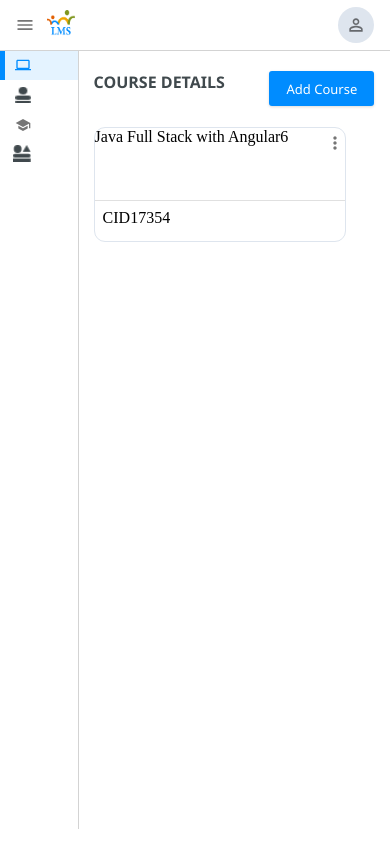
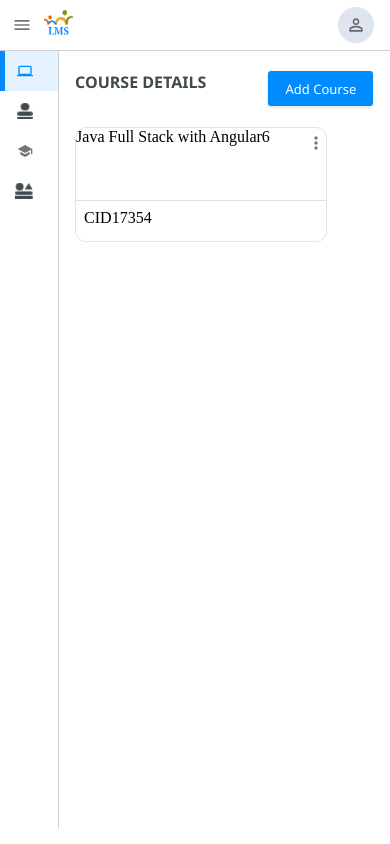
Before and after one commit to utpalmaji01/LearningManagementSystem_React, a React (Create React App) app: page /dashboard/Course in a window 390 px wide. Built offline with nearby package versions, Linux system fonts and the light colour scheme; no server answers; sample sign-in values are in the browser's storage.

Commit message:
refactor(style): responsiveness of sidenavbar

```diff
--- a/src/component/appBar/appbar.scss
+++ b/src/component/appBar/appbar.scss
@@ -11,11 +11,10 @@
   .app-picture {
     width: 20%;
     display: flex;
-    justify-content: center;
     align-items: center;
-    .navBar-toggle-button{
+    // .navBar-toggle-button{
 
-    }
+    // }
     .lms-logo {
       width: 30%;
       height: 90%;
--- a/src/component/dashboard/dashboard.jsx
+++ b/src/component/dashboard/dashboard.jsx
@@ -1,20 +1,22 @@
 import React, { useEffect, useState, lazy, Suspense } from "react";
 import { Switch, Route } from "react-router-dom";
+import clsx from "clsx";
 import AppBar from "../appBar/Appbar.jsx";
 import SidenavBar from "../sideNavBar/SidenavBar.jsx";
 import Loader from "../lazyLoading/Loading.jsx";
 import Mentor from "../mentor/Mentor.jsx";
 import Student from "../student/Student.jsx";
-import adminServices from '../../services/admin_service.js';
+import adminServices from "../../services/admin_service.js";
 import Course from "../course/Course.jsx";
 import "./dashboard.scss";
 const Dashboard = () => {
   const [selectedMenu, setSelectedMenu] = useState("DashBoard");
   const [allCource, setAllCource] = useState(null);
-  const [sideNavOpen,setSideNavOpen] = useState(false);
+  const [sideNavOpen, setSideNavOpen] = useState(false);
 
   useEffect(() => {
-    adminServices.fetchAllCourse()
+    adminServices
+      .fetchAllCourse()
       .then((responce) => {
         console.log(responce);
         setAllCource(responce.data);
@@ -32,13 +34,21 @@ const Dashboard = () => {
       );
     });
   });
+  // className={clsx("dashboard-side-navbar", {
+  //   "dashboard-side-navbar-active":
+  //     this.state.sideNavOpen
+  // })}
   return (
     <div className="dashboard-container">
       <div className="dashboard-header">
         <AppBar sideNavOpen={sideNavOpen} setSideNavOpen={setSideNavOpen} />
       </div>
       <div className="dashboard-body">
-        <div className="dashboard-side-navbar">
+        <div
+          className={clsx("dashboard-side-navbar", {
+            "dashboard-side-navbar-active": sideNavOpen,
+          })}
+        >
           <SidenavBar
             selectedMenu={selectedMenu}
             setSelectedMenu={setSelectedMenu}
@@ -46,7 +56,11 @@ const Dashboard = () => {
             setSideNavOpen={setSideNavOpen}
           />
         </div>
-        <div className="dashboard-details">
+        <div
+          className={clsx("dashboard-details", {
+            "dashboard-details-shift": sideNavOpen,
+          })}
+        >
           <Switch>
             <Route
               path="/dashboard/main"
--- a/src/component/dashboard/dashboard.scss
+++ b/src/component/dashboard/dashboard.scss
@@ -19,28 +19,83 @@
       margin: 50px 0 0;
     }
     .dashboard-side-navbar {
-      width: 20%;
+      width: 4%;
       height: calc(100% - 65px);
       position: fixed;
       border-right: 1px solid $color-lightgray;
+      border-top: 1px solid $color-lightgray;
+      box-sizing: border-box;
+      background-color: $color-white;
+      z-index: 5;
+      &:hover {
+        width: 20%;
+        @media screen and (max-width: $break-medium) {
+          width: 25%;
+        }
+        @media screen and (max-width: $break-small) {
+          width: 35%;
+        }
+        @media screen and (max-width: $break-xsmall) {
+          width: 50%;
+        }
+      }
+      @media screen and (max-width: $break-large) {
+        width: 6%;
+      }
+      @media screen and (max-width: $break-medium) {
+        width: 8%;
+      }
       @media screen and (max-width: $break-small) {
-        width: 30%;
+        width: 10%;
       }
       @media screen and (max-width: $break-xsmall) {
-        width: 20%;
-        &:hover {
-          width: 35%;
-        }
+        width: 15%;
+      }
+      // @media screen and (max-width: $break-xsmall) {
+      //   width: 20%;
+      //   &:hover {
+      //     width: 35%;
+      //   }
+      // }
+    }
+    .dashboard-side-navbar.dashboard-side-navbar-active {
+      width: 20%;
+      @media screen and (max-width: $break-medium) {
+        width: 25%;
+      }
+      @media screen and (max-width: $break-small) {
+        width: 32%;
+      }
+      @media screen and (max-width: $break-xsmall) {
+        width: 45%;
       }
     }
     .dashboard-details {
-      margin: 0 0 0 20%;
+      margin: 0 0 0 4%;
       flex-grow: 1;
+      @media screen and (max-width: $break-large) {
+        margin: 0 0 0 6%;
+      }
+      @media screen and (max-width: $break-medium) {
+        margin: 0 0 0 8%;
+      }
       @media screen and (max-width: $break-small) {
-        margin: 0 0 0 30%;
+        margin: 0 0 0 10%;
       }
       @media screen and (max-width: $break-xsmall) {
-        margin: 0 0 0 20%;
+        margin: 0 0 0 15%;
+      }
+    }
+    .dashboard-details.dashboard-details-shift {
+      margin: 0 0 0 20%;
+      @media screen and (max-width: $break-medium) {
+        margin: 0 0 0 25%;
+      }
+      @media screen and (max-width: $break-small) {
+        margin: 0 0 0 32%;
+      }
+      @media screen and (max-width: $break-xsmall) {
+        margin: 0 0 0 45%;
       }
     }
   }
--- a/src/component/mainDashboard/MainDashboard.jsx
+++ b/src/component/mainDashboard/MainDashboard.jsx
@@ -42,10 +42,10 @@ class MainDashboard extends Component {
 
   showPerticularCource = (cource) => {
     console.log("hello");
-    // this.setState({
-    //   showPerticularCourceDetails: true,
-    //   perticularCource: cource,
-    // });
+    this.setState({
+      showPerticularCourceDetails: true,
+      perticularCource: cource,
+    });
   };
 
   render() {
--- a/src/component/mainDashboard/mainDashboard.scss
+++ b/src/component/mainDashboard/mainDashboard.scss
@@ -13,9 +13,12 @@
     justify-content: flex-start;
     padding: 10px 0;
     .each-cource {
-      width: 23%;
+      width: 18%;
       margin: 10px 1%;
       @media screen and (max-width: $break-large) {
+        width: 23%;
+      }
+      @media screen and (max-width: $break-medium) {
         width: 31%;
       }
       @media screen and (max-width: $break-small) {
--- a/src/component/perticularCourceDetails/PerticularCourceDetails.jsx
+++ b/src/component/perticularCourceDetails/PerticularCourceDetails.jsx
@@ -4,13 +4,11 @@ import { Delete as DeleteIcon } from "@material-ui/icons";
 import adminServices from "../../services/admin_service.js";
 import Loader from "../lazyLoading/Loading.jsx";
 import personImg from "../../assets/image/personImg.png";
-import axiosServices from "../../services/axios_service.js"
 import "./perticularCourceDetails.scss";
 
 const PerticularCourceDetails = (props) => {
   const [courceMentors, setCourceMentors] = useState(null);
   const [courceStudents, setCourceStudents] = useState(null);
-  const [loaded, setLoaded] = useState(false);
 
   useEffect(() => {
     adminServices
@@ -24,36 +22,24 @@ const PerticularCourceDetails = (props) => {
             )
           )
         );
-      })
-      .catch((error) => {
-        console.log(error);
-      });
-      axiosServices
-          .getServices("http://localhost:3000/mentors")
+
+        adminServices
+          .fetchAllMentors()
           .then((responce) => {
+            console.log(responce);
             setCourceMentors(
               responce.data.filter((eachMentor) =>
                 eachMentor.ableCource.includes(props.perticularCource.courceID)
               )
             );
-          setLoaded(true);
           })
           .catch((error) => {
             console.log(error);
           });
-    // adminServices
-    //   .fetchAllMentors()
-    //   .then((responce) => {
-    //     console.log(responce);
-    //     setCourceMentors(
-    //       responce.data.filter((eachMentor) =>
-    //         eachMentor.ableCource.includes(props.perticularCource.courceID)
-    //       )
-    //     );
-    //   })
-    //   .catch((error) => {
-    //     console.log(error);
-    //   });
+      })
+      .catch((error) => {
+        console.log(error);
+      });
   }, [props.perticularCource]);
 
   if (
@@ -62,10 +48,6 @@ const PerticularCourceDetails = (props) => {
     courceStudents !== undefined &&
     courceStudents !== null
   ) {
-    setLoaded(true);
-  }
-
-  if (loaded) {
     return (
       <div className="perticular-cource">
         <div className="perticular-cource-header">
--- a/src/component/sideNavBar/SidenavBar.jsx
+++ b/src/component/sideNavBar/SidenavBar.jsx
@@ -42,7 +42,7 @@ class SidenavBar extends Component {
             <ListItemText
               primary="DashBoard"
               className={clsx("list-item-text", {
-                "sideNav-list-item-text-inactive": this.props.sideNavOpen,
+                "sideNav-list-item-text-active": this.props.sideNavOpen,
               })}
             />
           </ListItem>
@@ -63,7 +63,7 @@ class SidenavBar extends Component {
             <ListItemText
               primary="Mentor"
               className={clsx("list-item-text", {
-                "sideNav-list-item-text-inactive": this.props.sideNavOpen,
+                "sideNav-list-item-text-active": this.props.sideNavOpen,
               })}
             />
           </ListItem>
@@ -84,7 +84,7 @@ class SidenavBar extends Component {
             <ListItemText
               primary="Student"
               className={clsx("list-item-text", {
-                "sideNav-list-item-text-inactive": this.props.sideNavOpen,
+                "sideNav-list-item-text-active": this.props.sideNavOpen,
               })}
             />
           </ListItem>
@@ -105,7 +105,7 @@ class SidenavBar extends Component {
             <ListItemText
               primary="Course"
               className={clsx("list-item-text", {
-                "sideNav-list-item-text-inactive": this.props.sideNavOpen,
+                "sideNav-list-item-text-active": this.props.sideNavOpen,
               })}
             />
           </ListItem>
--- a/src/component/sideNavBar/sideNavBar.scss
+++ b/src/component/sideNavBar/sideNavBar.scss
@@ -2,13 +2,26 @@
 @import "../../breakPoints";
 
 .sideNavBar-container {
+  &:hover {
+    .sideNavBar-list .list-item-text {
+      display: block;
+      // .list-item-text {
+      //   display: block;
+      // }
+    }
+  }
   .sideNavBar-list {
     padding: 0;
+
     .sideNav-list-item {
+      height: 40px;
       box-sizing: border-box;
       border-left: 5px solid $color-white;
-      @media screen and (max-width: $break-small) {
-        padding: 5px 8px;
+      padding-left: 10px;
+      justify-content: flex-start;
+      // @media screen and (max-width: $break-xsmall) {
+      //   padding: 5px 8px;
+      // }
     }
     .list-item-icon {
       min-width: 30px;
@@ -25,13 +38,11 @@
     .list-item-icon.list-item-icon-active {
       color: $color-sidenav-active-border;
     }
-      .list-item-text{
-        @media screen and (max-width: $break-small) {
+    .list-item-text {
       display: none;
-          &:hover {
+    }
+    .list-item-text.sideNav-list-item-text-active {
       display: block;
-          }
-        }
     }
   }
   .sideNav-list-item.sideNav-list-item-active {
@@ -40,7 +51,6 @@
     background-color: $color-sidenav-active-background;
   }
 }
-}
-.icon-width-navbar{
+.icon-width-navbar {
   width: 18px;
 }
```
Also changed, not shown: 2 other files (tests, documents, lock files or other folders). Lines whose indentation alone changed are shown as unchanged.
